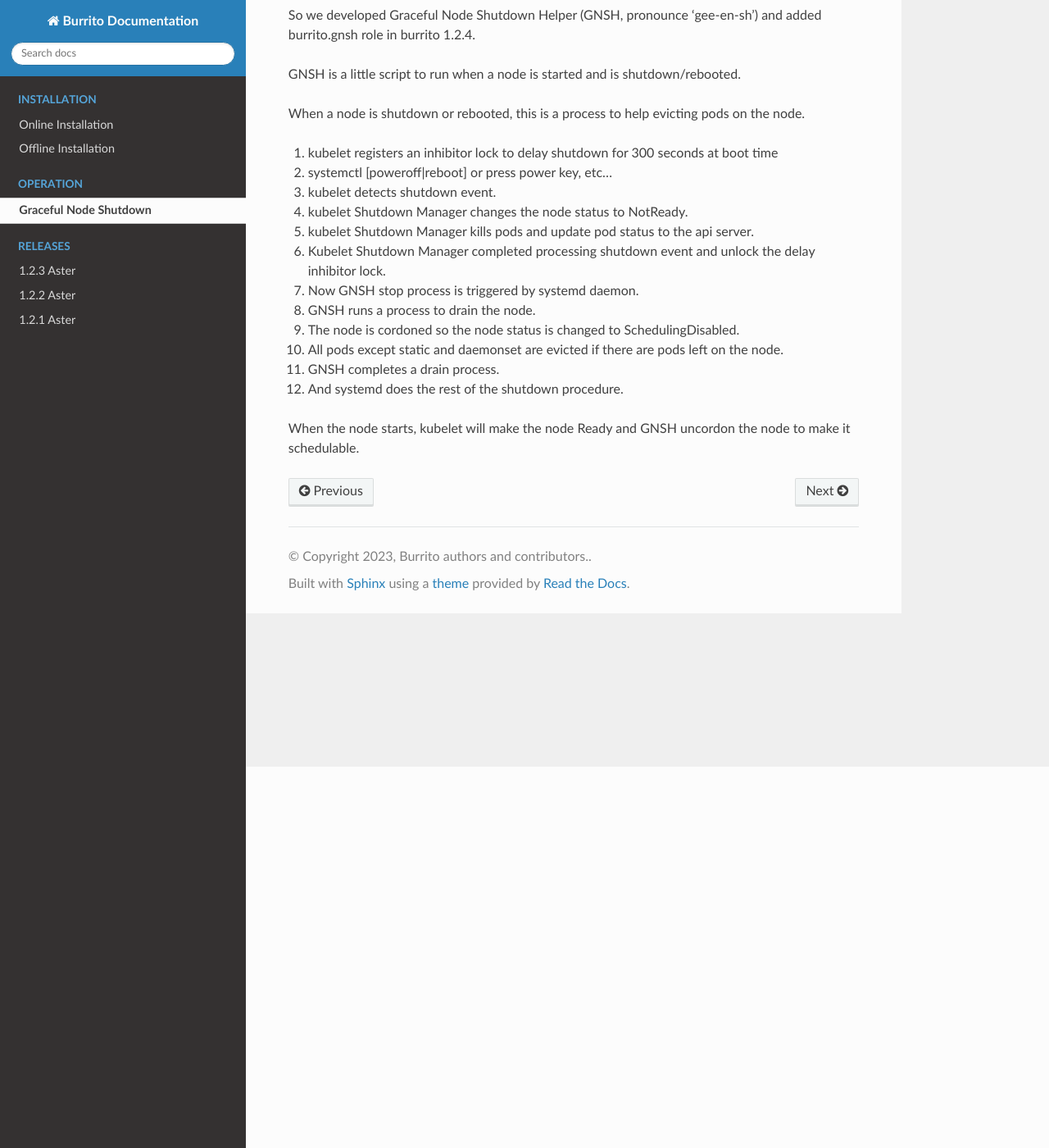
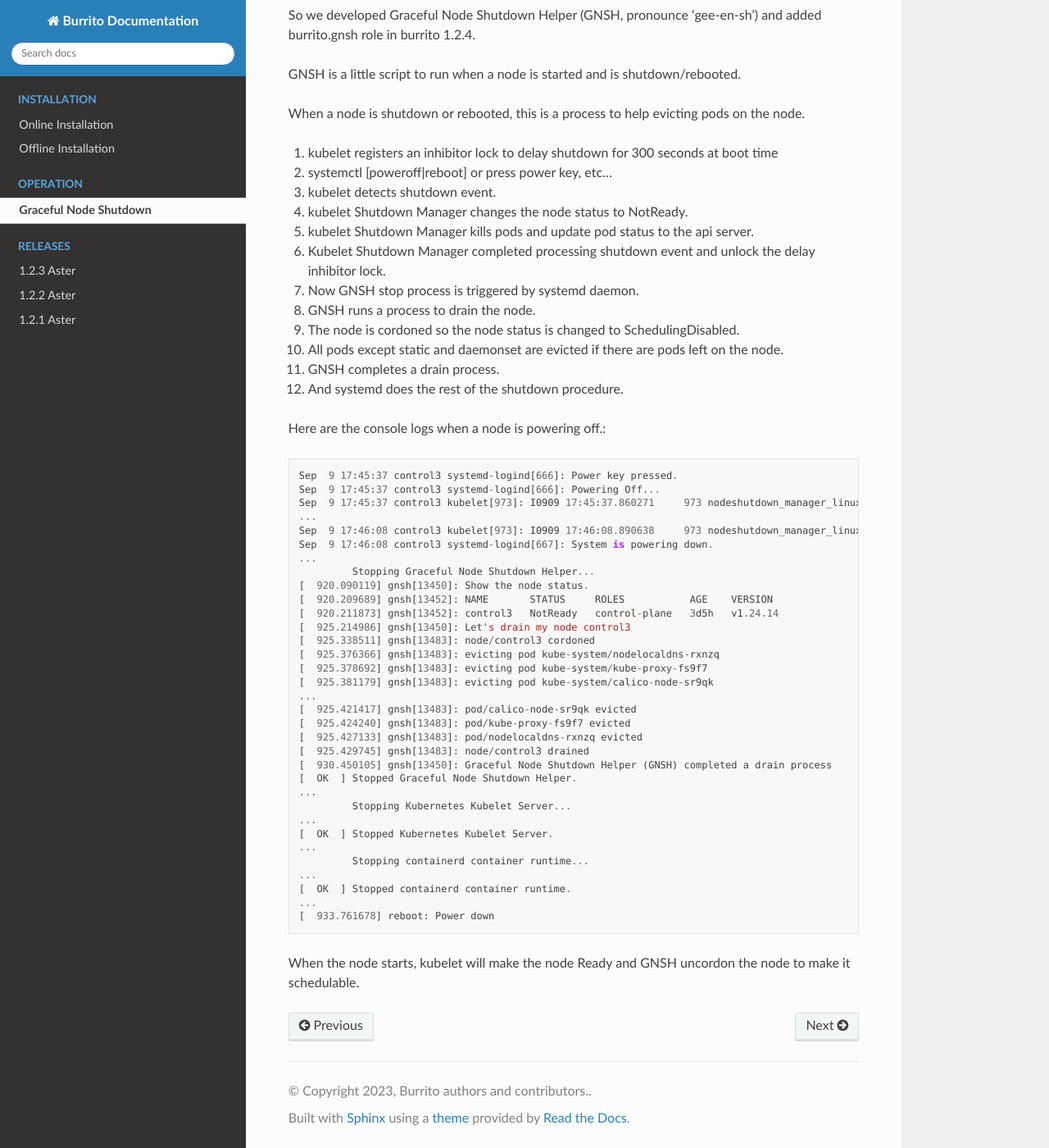
Before and after one commit to iorchard/burrito_docs, a Sphinx documentation site: the page built from source/operation/graceful_node_shutdown.rst, in a window 1280 px wide and 1400 px high, scrolled down 465 px. Shown: the whole window at 82% size. Built offline with Sphinx 7.4.7 and the Read the Docs theme 2.0.0, drawn with Linux system fonts in a browser that asks for light colours; pages that are not in the unit, such as notebooks, are missing from menus.

Commit message:
add console log in graceful node shutdown document

```diff
--- a/source/operation/graceful_node_shutdown.rst
+++ b/source/operation/graceful_node_shutdown.rst
@@ -40,5 +40,42 @@
 #. GNSH completes a drain process.
 #. And systemd does the rest of the shutdown procedure.
 
+Here are the console logs when a node is powering off.::
+
+    Sep  9 17:45:37 control3 systemd-logind[666]: Power key pressed.
+    Sep  9 17:45:37 control3 systemd-logind[666]: Powering Off...
+    Sep  9 17:45:37 control3 kubelet[973]: I0909 17:45:37.860271     973 nodeshutdown_manager_linux.go:262] "Shutdown manager detected new shutdown event, isNodeShuttingDownNow" event=true
+    ...
+    Sep  9 17:46:08 control3 kubelet[973]: I0909 17:46:08.890638     973 nodeshutdown_manager_linux.go:324] "Shutdown manager completed processing shutdown event, node will shutdown shortly"
+    Sep  9 17:46:08 control3 systemd-logind[667]: System is powering down.
+    ...
+             Stopping Graceful Node Shutdown Helper...
+    [  920.090119] gnsh[13450]: Show the node status.
+    [  920.209689] gnsh[13452]: NAME       STATUS     ROLES           AGE    VERSION
+    [  920.211873] gnsh[13452]: control3   NotReady   control-plane   3d5h   v1.24.14
+    [  925.214986] gnsh[13450]: Let's drain my node control3
+    [  925.338511] gnsh[13483]: node/control3 cordoned
+    [  925.376366] gnsh[13483]: evicting pod kube-system/nodelocaldns-rxnzq
+    [  925.378692] gnsh[13483]: evicting pod kube-system/kube-proxy-fs9f7
+    [  925.381179] gnsh[13483]: evicting pod kube-system/calico-node-sr9qk
+    ...
+    [  925.421417] gnsh[13483]: pod/calico-node-sr9qk evicted
+    [  925.424240] gnsh[13483]: pod/kube-proxy-fs9f7 evicted
+    [  925.427133] gnsh[13483]: pod/nodelocaldns-rxnzq evicted
+    [  925.429745] gnsh[13483]: node/control3 drained
+    [  930.450105] gnsh[13450]: Graceful Node Shutdown Helper (GNSH) completed a drain process
+    [  OK  ] Stopped Graceful Node Shutdown Helper.
+    ...
+             Stopping Kubernetes Kubelet Server...
+    ...
+    [  OK  ] Stopped Kubernetes Kubelet Server.
+    ...
+             Stopping containerd container runtime...
+    ...
+    [  OK  ] Stopped containerd container runtime.
+    ...
+    [  933.761678] reboot: Power down
+
+
 When the node starts, kubelet will make the node Ready and GNSH uncordon the
 node to make it schedulable.
```
